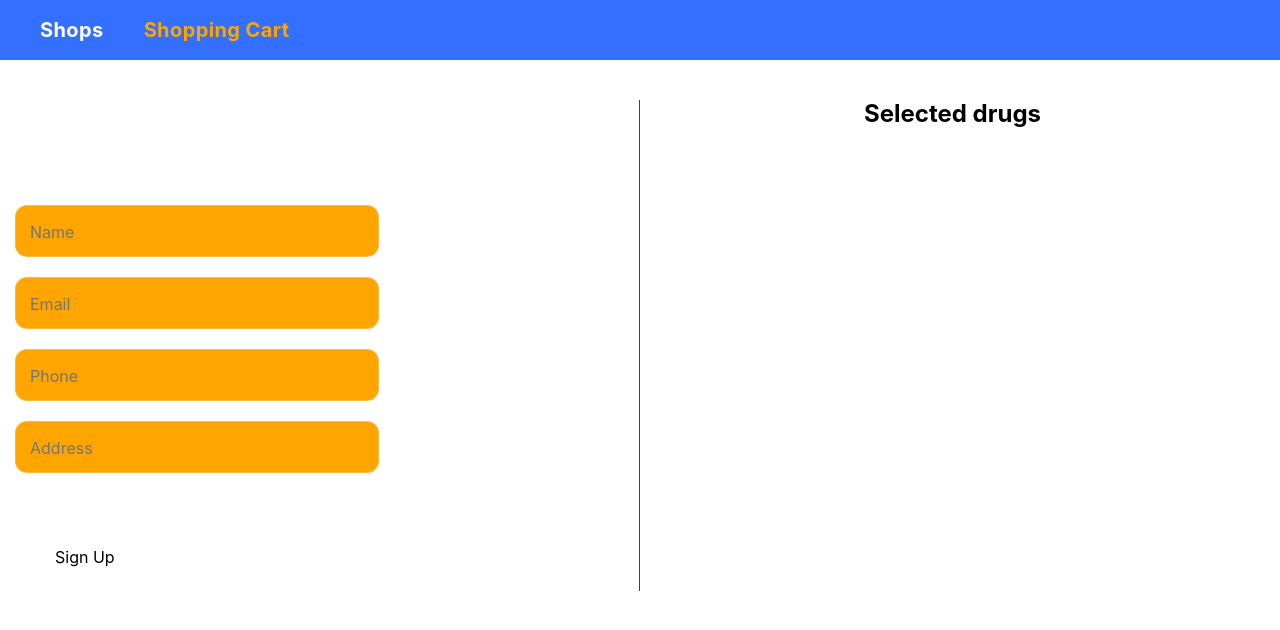
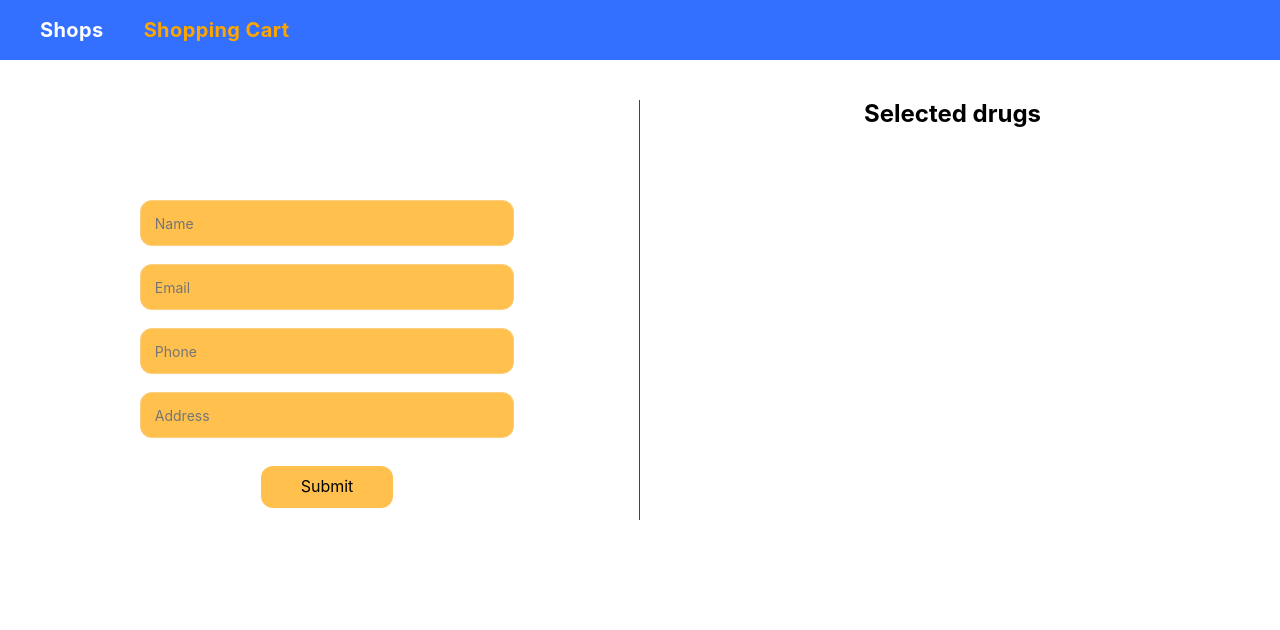
Before and after one commit to Movash/medicine-delivery-app, a React (Create React App) app: page /shoppingCart in a window 1280 px wide. Shown: the top 630 px of the page. Built offline with nearby package versions, Linux system fonts and the light colour scheme.

Commit message:
change form

```diff
--- a/src/components/UserForm/UserForm.jsx
+++ b/src/components/UserForm/UserForm.jsx
@@ -3,35 +3,12 @@ import { formSchema } from '../../schemas/FormSchema/FormSchema';
 import { FormCont } from './UserForm.styled';
 import sprite from '../../images/sprite.svg';
 
-const UserForm = ({ registration }) => {
-
-  // const onSubmit = async ({ name, email, password }, actions) => {
-  //   registration({
-  //     name: name,
-  //     email: email,
-  //     password: password,
-  //   });
-  //   await new Promise(resolve => setTimeout(resolve, 1000));
-  // };
-
-  // const formik = useFormik({
-  //   initialValues: {
-  //     name: '',
-  //     email: '',
-  //     password: '',
-  //   },
-  //   validationSchema: formSchema,
-  //   onSubmit,
-  // });
-
-    const onSubmit = async ({ name, email, phone, address }, actions) => {
-      registration({
-        name: name,
-        email: email,
-        phone: phone,
-        address: address,
-      });
-      await new Promise(resolve => setTimeout(resolve, 1000));
+const UserForm = () => {
+  const onSubmit = ({ name, email, phone, address }, actions) => {
+    console.log(name);
+    console.log(email);
+    console.log(phone);
+    console.log(address);
   };
 
   const formik = useFormik({
@@ -47,10 +24,9 @@ const UserForm = ({ registration }) => {
 
   return (
     <FormCont>
-      <div>
       <form onSubmit={formik.handleSubmit}>
         <div className="inputs-cont">
-            <div>
+          <div className="input-cont">
             <input
               autoComplete="off"
               name="name"
@@ -91,7 +67,7 @@ const UserForm = ({ registration }) => {
                 </div>
               )}
           </div>
-            <div>
+          <div className="input-cont">
             <input
               autoComplete="off"
               name="email"
@@ -132,51 +108,7 @@ const UserForm = ({ registration }) => {
                 </div>
               )}
           </div>
-            {/* <div>
-              <input
-                autoComplete="off"
-                name="password"
-                type="text"
-                placeholder="Password"
-                value={formik.values.password}
-                onChange={formik.handleChange}
-                onBlur={formik.handleBlur}
-                className={
-                  formik.errors.password &&
-                  formik.touched.password &&
-                  formik.values.password.length > 0
-                    ? 'input-error'
-                    : formik.touched.password &&
-                      formik.values.password.length > 0
-                    ? 'input-success'
-                    : ''
-                }
-              />
-
-              {!formik.errors.password &&
-                formik.touched.password &&
-                formik.values.password.length > 0 && (
-                  <div className="notify-cont">
-                    <svg width="16" height="16" viewBox="0 0 16 16">
-                      <use href={`${sprite}#icon-checkbox-circle-fill`} />
-                    </svg>
-                    <p className="notify-descr success">Success password</p>
-                  </div>
-                )}
-              {formik.errors.password &&
-                formik.touched.password &&
-                formik.values.password.length > 0 && (
-                  <div className="notify-cont">
-                    <svg width="16" height="16" viewBox="0 0 16 16">
-                      <use href={`${sprite}#icon-red`} />
-                    </svg>
-                    <p className="notify-descr error">
-                      {formik.errors.password}
-                    </p>
-                  </div>
-                )}
-            </div> */}
-            <div>
+          <div className="input-cont">
             <input
               autoComplete="off"
               name="phone"
@@ -217,7 +149,7 @@ const UserForm = ({ registration }) => {
                 </div>
               )}
           </div>
-            <div>
+          <div className="input-cont">
             <input
               autoComplete="off"
               name="address"
@@ -231,8 +163,7 @@ const UserForm = ({ registration }) => {
                 formik.touched.address &&
                 formik.values.address.length > 0
                   ? 'input-error'
-                    : formik.touched.address &&
-                      formik.values.address.length > 0
+                  : formik.touched.address && formik.values.address.length > 0
                   ? 'input-success'
                   : ''
               }
@@ -255,9 +186,7 @@ const UserForm = ({ registration }) => {
                   <svg width="16" height="16" viewBox="0 0 16 16">
                     <use href={`${sprite}#icon-red`} />
                   </svg>
-                    <p className="notify-descr error">
-                      {formik.errors.address}
-                    </p>
+                  <p className="notify-descr error">{formik.errors.address}</p>
                 </div>
               )}
           </div>
@@ -267,10 +196,9 @@ const UserForm = ({ registration }) => {
           className="submit-btn"
           disabled={formik.isSubmitting}
         >
-            Sign Up
+          Submit
         </button>
       </form>
-      </div>
     </FormCont>
   );
 };
--- a/src/components/UserForm/UserForm.styled.js
+++ b/src/components/UserForm/UserForm.styled.js
@@ -2,7 +2,13 @@ import { styled } from 'styled-components';
 
 export const FormCont = styled('div')(() => {
   return {
-    marginTop: '66px',
+    marginTop: '100px',
+    form: {
+      width: '100%',
+      display: 'flex',
+      flexDirection: 'column',
+      alignItems: 'center',
+    },
     input: {
       fontSize: '14px',
       lineHeight: 1.29,
@@ -10,8 +16,7 @@ export const FormCont = styled('div')(() => {
       height: '46px',
       border: '1px solid rgba(239, 237, 232, 0.3)',
       borderRadius: '12px',
-      backgroundColor: 'orange',
-      // color: 'var(--white-color)',
+      backgroundColor: 'var(--light-active-color)',
       textIndent: '12px',
       outline: 'none',
       paddingTop: '2px',
@@ -23,8 +28,13 @@ export const FormCont = styled('div')(() => {
     '.inputs-cont': {
       display: 'flex',
       flexDirection: 'column',
+      alignItems: 'center',
       gap: '18px',
       marginBottom: '28px',
+      width: '100%',
+    },
+    '.input-cont': {
+      width: '60%',
     },
     '.input-error': {
       borderColor: 'var(--error-color)',
@@ -52,74 +62,17 @@ export const FormCont = styled('div')(() => {
       fontSize: '16px',
       lineHeight: 1.12,
       padding: '12px 40px',
-      // color: 'var(--white-color)',
       borderRadius: '12px',
-
       marginBottom: '12px',
-      backgroundColor: 'var(--orange-color)',
+      backgroundColor: 'var(--light-active-color)',
       transition: 'background-color 250ms cubic-bezier(0.4, 0, 0.2, 1)',
       '&:hover, &:focus': {
-        backgroundColor: 'var(--light-orange-color)',
+        backgroundColor: 'var(--active-color)',
       },
-      '&:disabled': {
-        color: 'rgba(239, 237, 232, 0.6)',
-        cursor: 'not-allowed',
-      },
-    },
-    '.navigate-cont': {
-      display: 'flex',
-      fontSize: '12px',
-    },
-    '.navigate-descr': {
-      opacity: 0.6,
-    },
-    '.navigate-link': {
-      textDecoration: 'underline',
-      transition: 'color 250ms cubic-bezier(0.4, 0, 0.2, 1)',
-      '&:hover, &:focus': {
-        color: 'var(--light-orange-color)',
-      },
-    },
-    '@media screen and (min-width: 768px)': {
-      marginTop: '105px',
-      h1: {
-        fontSize: '32px',
-        lineHeight: 1.375,
-        marginBottom: '16px',
-      },
-      '.main-descr': {
-        width: '496px',
-        fontSize: '16px',
-        lineHeight: 1.5,
-        marginBottom: '32px',
-      },
-      input: {
-        fontSize: '16px',
-        lineHeight: 1.5,
-        width: '364px',
-        height: '52px',
-      },
-      '.inputs-cont': {
-        gap: '20px',
-        marginBottom: '64px',
-      },
-      '.eye-cont': {
-        width: 'fit-content',
-      },
-      '.eye-btn': {
-        top: '15px',
-      },
-      '.submit': {
-        fontSize: '20px',
-        lineHeight: 1.2,
-        padding: '16px 60px',
-      },
-      '.navigate-cont': {
-        marginLeft: '5px',
-      },
-    },
-    '@media screen and (min-width: 1440px)': {
-      marginTop: '116px',
+      // '&:disabled': {
+      //   color: 'rgba(239, 237, 232, 0.6)',
+      //   cursor: 'not-allowed',
+      // },
     },
   };
 });
```
Lines whose indentation alone changed are shown as unchanged.
